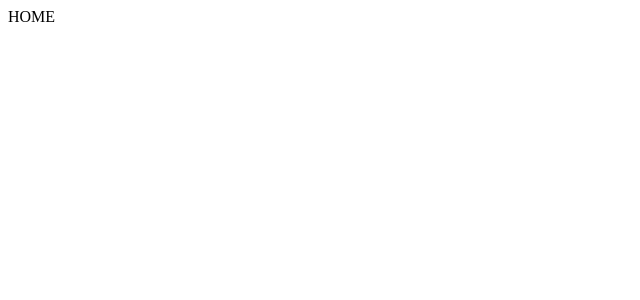
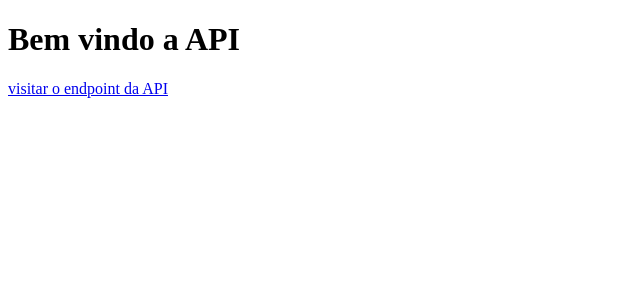
Before and after one commit to barretogustavo/api--random-verbs, a Next.js app: page / in a window 1280 px wide. Shown: the top 300 px of the page, without its empty margins (0-640 px from the left). Built offline with nearby package versions, Linux system fonts and the light colour scheme.

Commit message:
criando rota para o endpoint

```diff
--- a/pages/api/randomVerbs.js
+++ b/pages/api/randomVerbs.js
@@ -1,4 +1,4 @@
-function tempo(request, response){
+function randomVerbs(request, response){
     const humanDate = new Date();
 
     response.json([
@@ -16,4 +16,4 @@ function tempo(request, response){
     ]);
 }
 
-export default tempo;
+export default randomVerbs;
--- a/pages/index.js
+++ b/pages/index.js
@@ -1,5 +1,14 @@
+import Link from "next/link";
+
 const Home = ()=>{
-    return <div>HOME</div>
+    return (
+        <div>
+            <h1>Bem vindo a API</h1>
+            <Link href={{pathname:"api/randomVerbs"}}>
+                <a>visitar o endpoint da API</a>
+            </Link>
+        </div>
+    );
 }
 
 export default Home;
```
